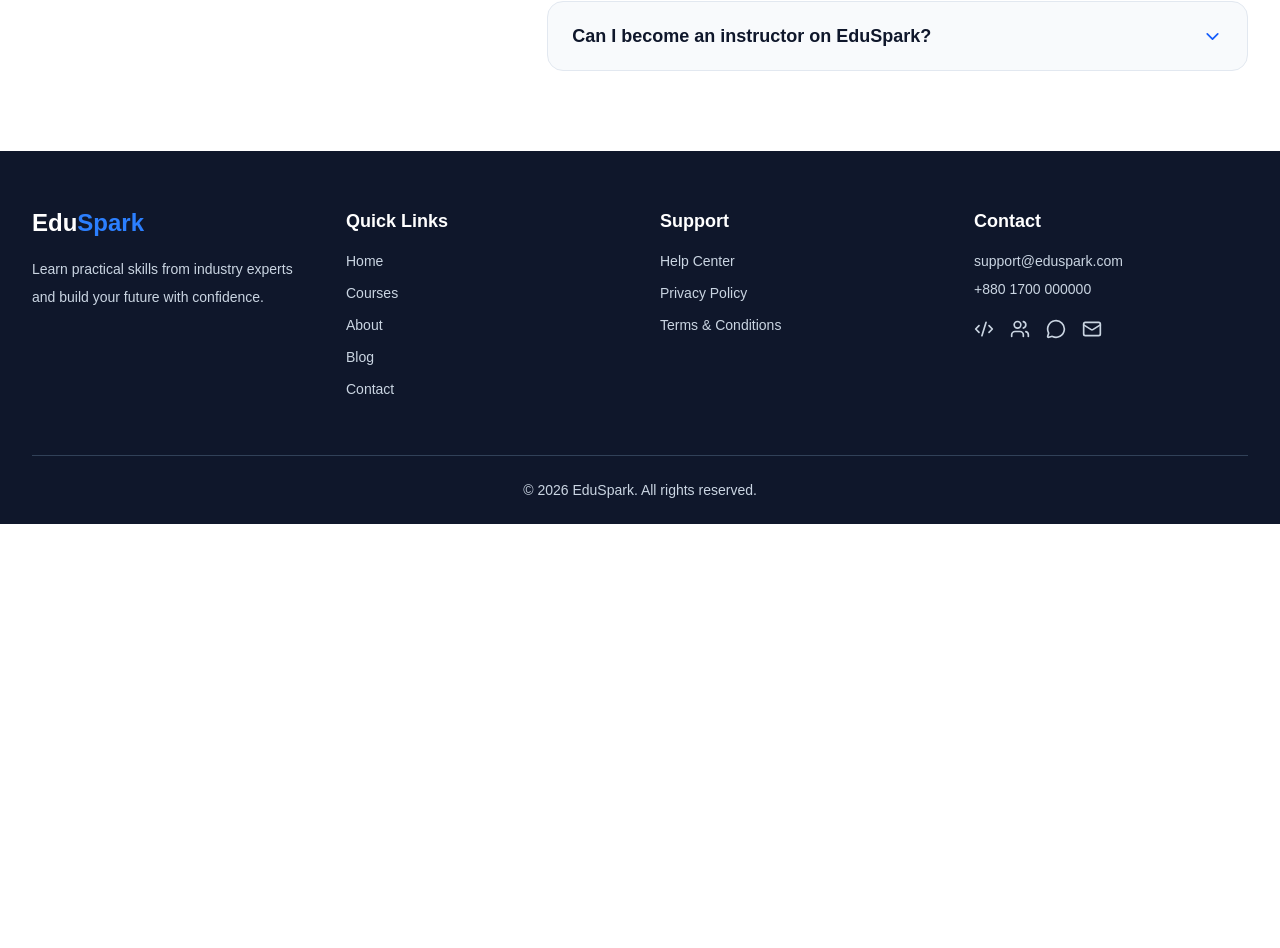
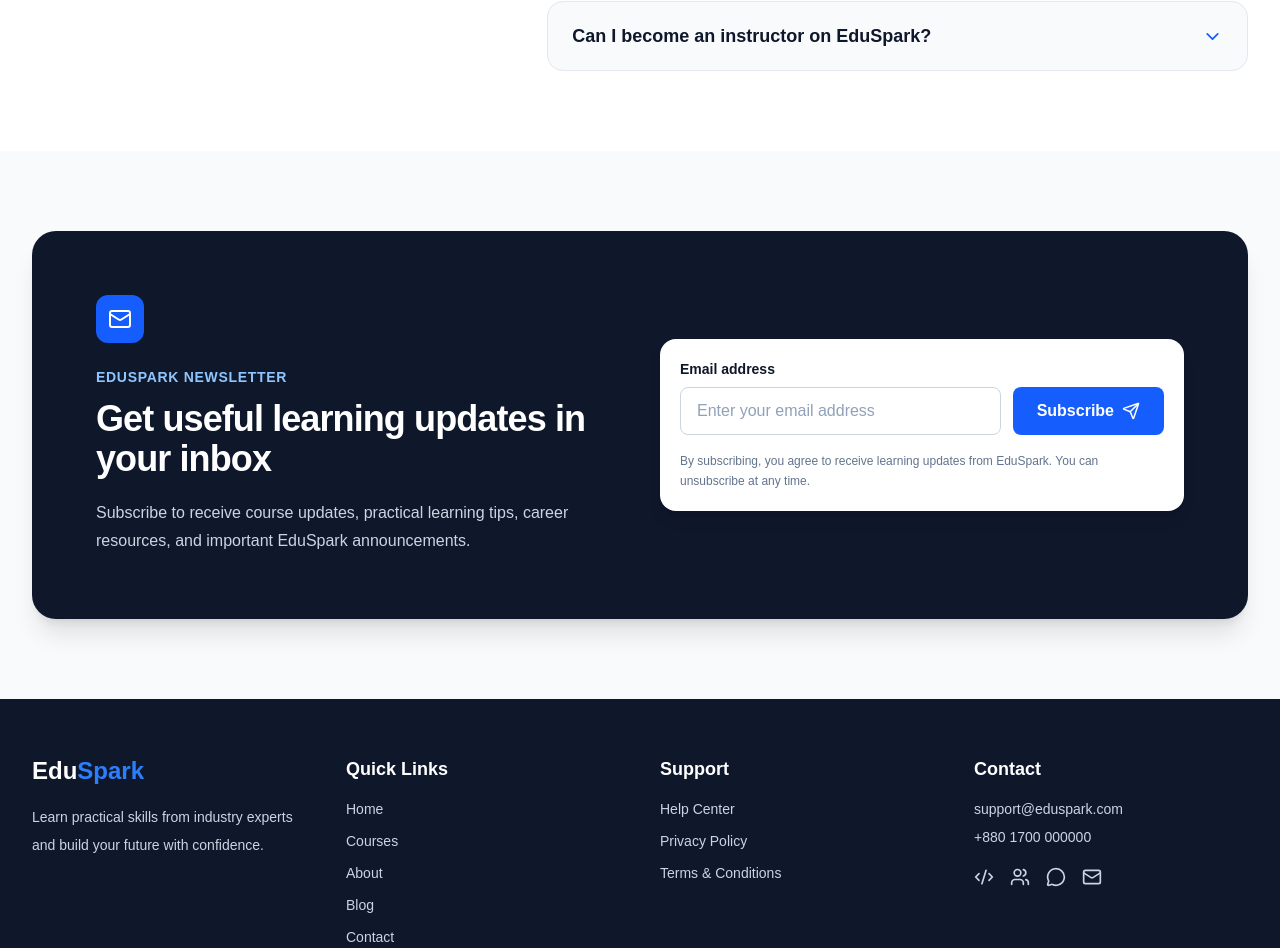
Before and after one commit to nurhossain-webd/eduSpark-client, a Next.js app: page / in a window 1280 px wide. Shown: the part 6450-7398 px from the top of the page. Before the commit the page ends 6974 px from the top, so only its background shows below. Built offline with nearby package versions, Linux system fonts and the light colour scheme.

Commit message:
Add responsive newsletter subscription section

```diff
--- a/src/app/(main)/page.tsx
+++ b/src/app/(main)/page.tsx
@@ -3,6 +3,7 @@ import FAQ from "@/components/home/FAQ";
 import FeaturedCourses from "@/components/home/FeaturedCourses";
 import Hero from "@/components/home/Hero";
 import Instructors from "@/components/home/Instructors";
+import Newsletter from "@/components/home/Newsletter";
 import Statistics from "@/components/home/Statistics";
 import Testimonials from "@/components/home/Testimonials";
 import WhyChooseUs from "@/components/home/WhyChooseUs";
@@ -18,6 +19,7 @@ export default function HomePage() {
       <Instructors />
       <Testimonials />
       <FAQ />
+      <Newsletter />
     </>
   );
 }
--- /dev/null
+++ b/src/components/home/Newsletter.tsx
@@ -0,0 +1,114 @@
+"use client";
+
+import { FormEvent, useState } from "react";
+import { Mail, Send } from "lucide-react";
+import Container from "@/components/ui/Container";
+
+export default function Newsletter() {
+  const [email, setEmail] = useState<string>("");
+  const [message, setMessage] = useState<string>("");
+
+  function handleSubmit(event: FormEvent<HTMLFormElement>): void {
+    event.preventDefault();
+
+    const trimmedEmail = email.trim();
+
+    if (!trimmedEmail) {
+      setMessage("Please enter your email address.");
+      return;
+    }
+
+    const emailPattern = /^[^\s@]+@[^\s@]+\.[^\s@]+$/;
+
+    if (!emailPattern.test(trimmedEmail)) {
+      setMessage("Please enter a valid email address.");
+      return;
+    }
+
+    setMessage("Thank you for subscribing to EduSpark!");
+    setEmail("");
+  }
+
+  return (
+    <section className="bg-slate-50 py-20">
+      <Container>
+        <div className="overflow-hidden rounded-3xl bg-slate-900 px-6 py-12 text-white shadow-xl sm:px-10 lg:px-16 lg:py-16">
+          <div className="grid items-center gap-10 lg:grid-cols-2">
+            <div>
+              <div className="flex h-12 w-12 items-center justify-center rounded-xl bg-blue-600">
+                <Mail size={24} />
+              </div>
+
+              <p className="mt-6 text-sm font-semibold uppercase tracking-wider text-blue-300">
+                EduSpark Newsletter
+              </p>
+
+              <h2 className="mt-3 text-3xl font-bold tracking-tight md:text-4xl">
+                Get useful learning updates in your inbox
+              </h2>
+
+              <p className="mt-5 max-w-xl leading-7 text-slate-300">
+                Subscribe to receive course updates, practical learning tips,
+                career resources, and important EduSpark announcements.
+              </p>
+            </div>
+
+            <div>
+              <form
+                onSubmit={handleSubmit}
+                className="rounded-2xl bg-white p-4 shadow-lg sm:p-5"
+                noValidate
+              >
+                <label
+                  htmlFor="newsletter-email"
+                  className="mb-2 block text-sm font-semibold text-slate-900"
+                >
+                  Email address
+                </label>
+
+                <div className="flex flex-col gap-3 sm:flex-row">
+                  <input
+                    id="newsletter-email"
+                    type="email"
+                    value={email}
+                    onChange={(event) => {
+                      setEmail(event.target.value);
+                      setMessage("");
+                    }}
+                    placeholder="Enter your email address"
+                    className="min-h-12 flex-1 rounded-lg border border-slate-300 px-4 text-slate-900 outline-none transition placeholder:text-slate-400 focus:border-blue-600 focus:ring-2 focus:ring-blue-100"
+                  />
+
+                  <button
+                    type="submit"
+                    className="inline-flex min-h-12 items-center justify-center gap-2 rounded-lg bg-blue-600 px-6 font-semibold text-white transition hover:bg-blue-700"
+                  >
+                    Subscribe
+                    <Send size={18} />
+                  </button>
+                </div>
+
+                {message && (
+                  <p
+                    className={`mt-3 text-sm ${
+                      message.startsWith("Thank")
+                        ? "text-green-600"
+                        : "text-red-600"
+                    }`}
+                  >
+                    {message}
+                  </p>
+                )}
+
+                <p className="mt-4 text-xs leading-5 text-slate-500">
+                  By subscribing, you agree to receive learning updates from
+                  EduSpark. You can unsubscribe at any time.
+                </p>
+              </form>
+            </div>
+          </div>
+        </div>
+      </Container>
+    </section>
+  );
+}
```
